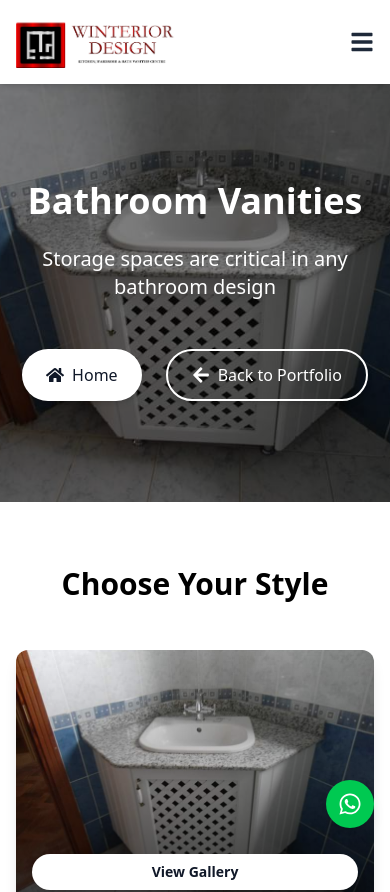
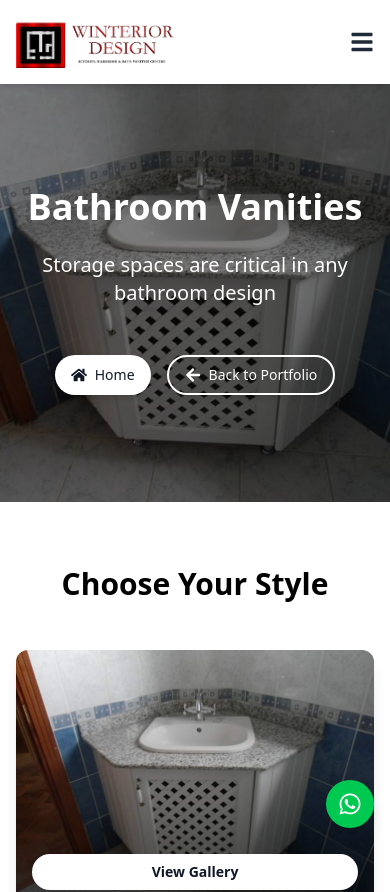
Before and after one commit to Lawrence137/winteriordesign-webapp, a React (Vite) app: page /portfolio/category/bathroom-vanities in a window 390 px wide. Shown: the top 892 px of the page. Built offline with nearby package versions, Linux system fonts and the light colour scheme.

Commit message:
portfolio navbar fix

```diff
--- a/src/pages/CategoryPortfolio.jsx
+++ b/src/pages/CategoryPortfolio.jsx
@@ -243,14 +243,14 @@ function CategoryPortfolio() {
             filter: 'brightness(0.4)'
           }} />
           <div className="absolute inset-0 flex items-center justify-center z-10">
-            <div className="flex space-x-6 py-[26px]">
-              <Link to="/" className="flex items-center space-x-2 bg-white text-gray-900 px-6 py-3 rounded-full hover:bg-gray-100 transition shadow-md">
-                <FaHome className="text-lg" />
-                <span className="text-base">Home</span>
+            <div className="flex space-x-4 sm:space-x-6">
+              <Link to="/" className="flex items-center space-x-2 bg-white text-gray-900 px-4 sm:px-6 py-2 sm:py-3 rounded-full hover:bg-gray-100 transition shadow-md text-sm sm:text-base">
+                <FaHome className="text-base sm:text-lg" />
+                <span>Home</span>
               </Link>
-              <Link to="/portfolio" className="flex items-center space-x-2 bg-transparent border-2 border-white text-white px-6 py-3 rounded-full hover:bg-white/10 transition shadow-md">
-                <FaArrowLeft className="text-lg" />
-                <span className="text-base">Back to Portfolio</span>
+              <Link to="/portfolio" className="flex items-center space-x-2 bg-transparent border-2 border-white text-white px-4 sm:px-6 py-2 sm:py-3 rounded-full hover:bg-white/10 transition shadow-md text-sm sm:text-base">
+                <FaArrowLeft className="text-base sm:text-lg" />
+                <span>Back to Portfolio</span>
               </Link>
             </div>
           </div>
@@ -267,14 +267,14 @@ function CategoryPortfolio() {
           <p className="text-xl text-center max-w-2xl mb-12">
             {categoryInfo.description}
           </p>
-          <div id="hero-buttons" className="flex space-x-6">
-            <Link to="/" className="flex items-center space-x-2 bg-white text-gray-900 px-6 py-3 rounded-full hover:bg-gray-100 transition shadow-md">
-              <FaHome className="text-lg" />
-              <span className="text-base">Home</span>
+          <div id="hero-buttons" className="flex space-x-4 sm:space-x-6">
+            <Link to="/" className="flex items-center space-x-2 bg-white text-gray-900 px-4 sm:px-6 py-2 sm:py-3 rounded-full hover:bg-gray-100 transition shadow-md text-sm sm:text-base">
+              <FaHome className="text-base sm:text-lg" />
+              <span>Home</span>
             </Link>
-            <Link to="/portfolio" className="flex items-center space-x-2 bg-transparent border-2 border-white text-white px-6 py-3 rounded-full hover:bg-white/10 transition shadow-md">
-              <FaArrowLeft className="text-lg" />
-              <span className="text-base">Back to Portfolio</span>
+            <Link to="/portfolio" className="flex items-center space-x-2 bg-transparent border-2 border-white text-white px-4 sm:px-6 py-2 sm:py-3 rounded-full hover:bg-white/10 transition shadow-md text-sm sm:text-base">
+              <FaArrowLeft className="text-base sm:text-lg" />
+              <span>Back to Portfolio</span>
             </Link>
           </div>
         </div>
```
